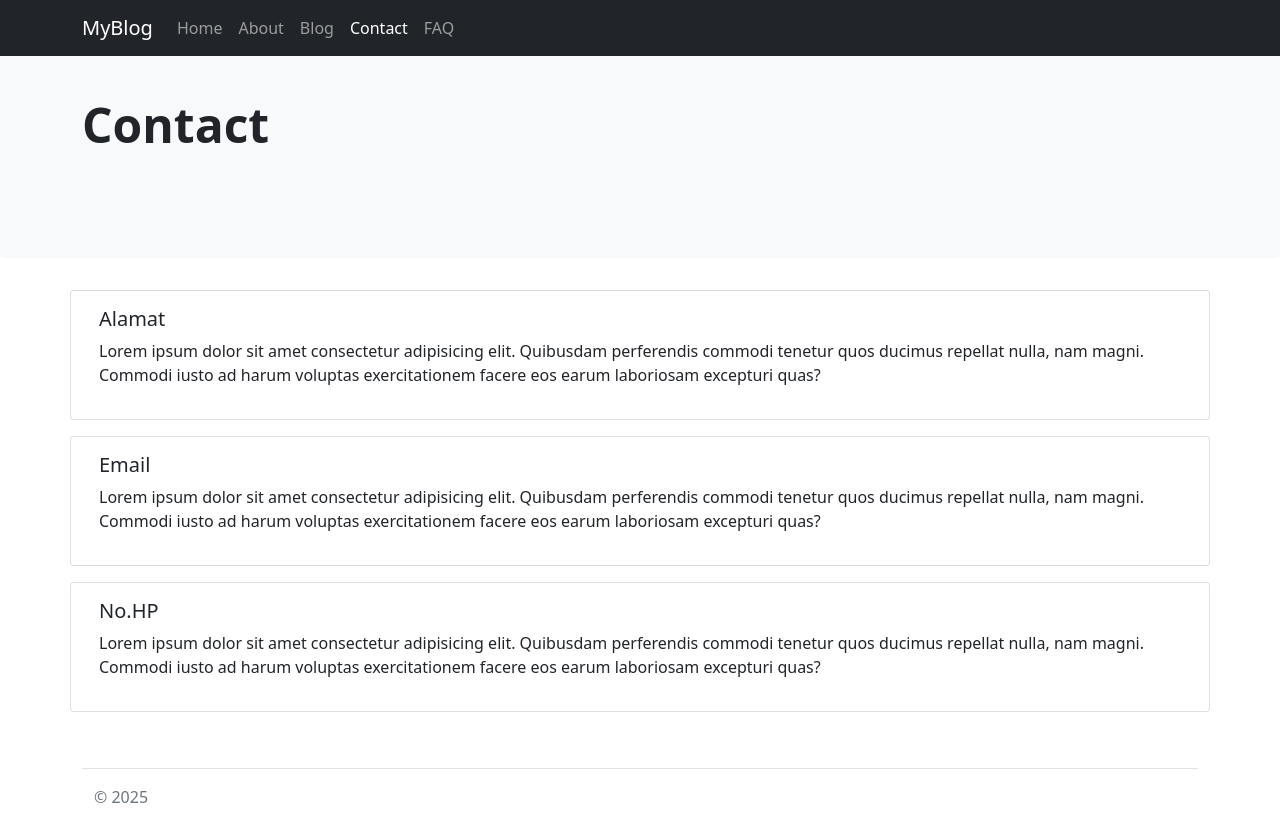
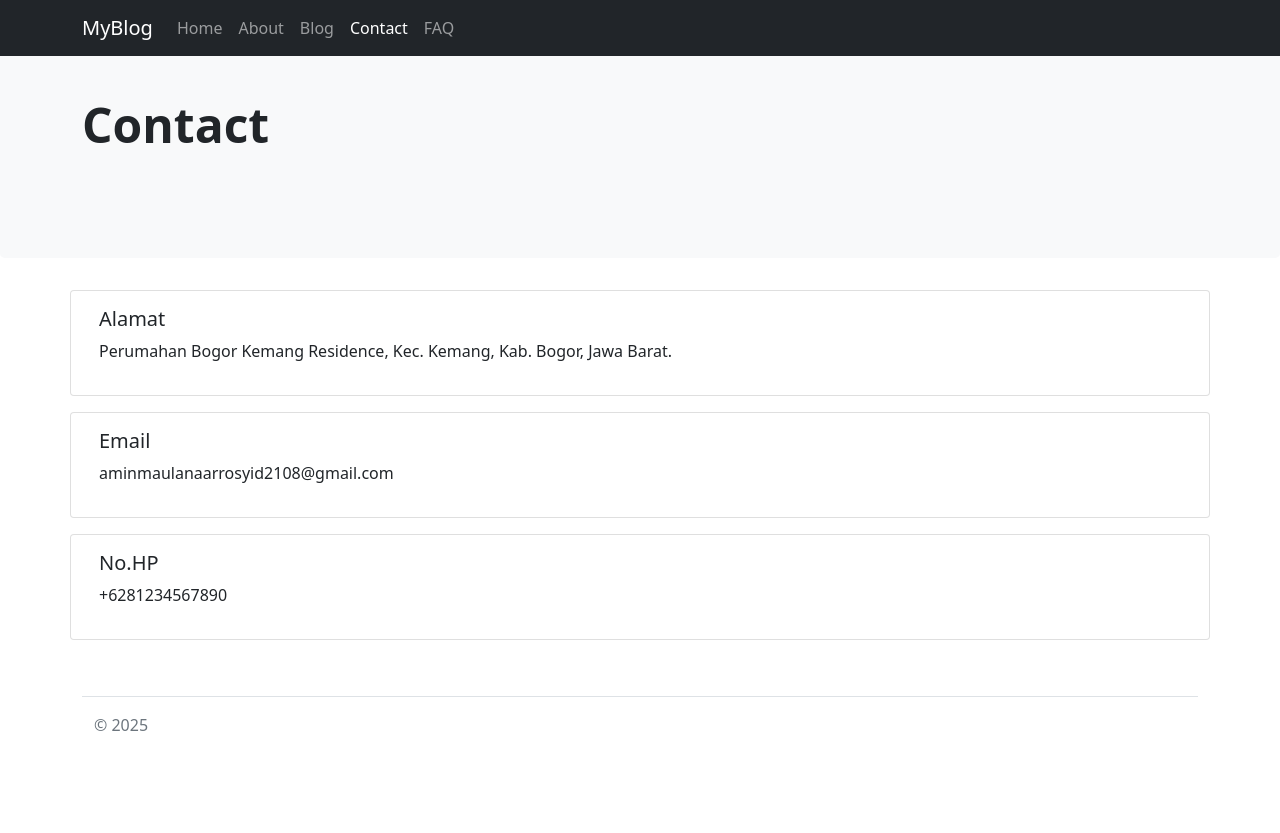
Before and after one commit to amiulaa/project-3, a CodeIgniter 4 app: the page made by app/Views/contact.php in a window 1280 px wide. After the commit the page ends 731 px from the top, so only its background shows below. Run offline with PHP 8.4 and a stand-in for CodeIgniter, Linux system fonts and the light colour scheme; the template is opened without the code that fills it, so the values that code supplies are empty; some libraries are stand-ins or nearby versions.

Commit message:
modif contact.php

```diff
--- a/app/Views/contact.php
+++ b/app/Views/contact.php
@@ -53,19 +53,19 @@
 			<div class="col-md-12 my-2 card">
 				<div class="card-body">
 					<h5 class="h5">Alamat</h5>
-					<p>Lorem ipsum dolor sit amet consectetur adipisicing elit. Quibusdam perferendis commodi tenetur quos ducimus repellat nulla, nam magni. Commodi iusto ad harum voluptas exercitationem facere eos earum laboriosam excepturi quas?</p>
+					<p>Perumahan Bogor Kemang Residence, Kec. Kemang, Kab. Bogor, Jawa Barat.</p>
 				</div>
 			</div>
 			<div class="col-md-12 my-2 card">
 				<div class="card-body">
 					<h5 class="h5">Email</h5>
-					<p>Lorem ipsum dolor sit amet consectetur adipisicing elit. Quibusdam perferendis commodi tenetur quos ducimus repellat nulla, nam magni. Commodi iusto ad harum voluptas exercitationem facere eos earum laboriosam excepturi quas?</p>
+					<p>aminmaulanaarrosyid2108@gmail.com</p>
 				</div>
 			</div>
 			<div class="col-md-12 my-2 card">
 				<div class="card-body">
 					<h5 class="h5">No.HP</h5>
-					<p>Lorem ipsum dolor sit amet consectetur adipisicing elit. Quibusdam perferendis commodi tenetur quos ducimus repellat nulla, nam magni. Commodi iusto ad harum voluptas exercitationem facere eos earum laboriosam excepturi quas?</p>
+					<p>+6281234567890</p>
 				</div>
 			</div>
 
```
